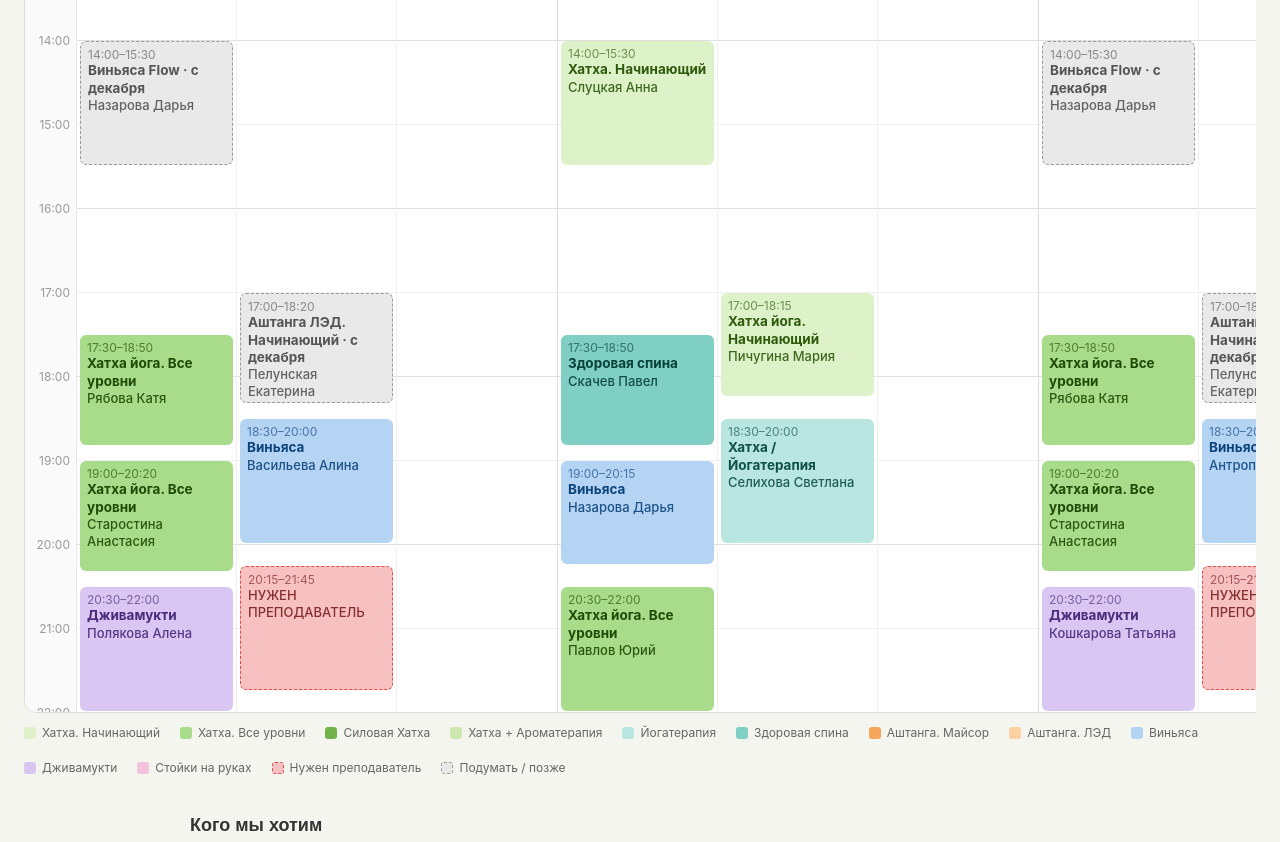
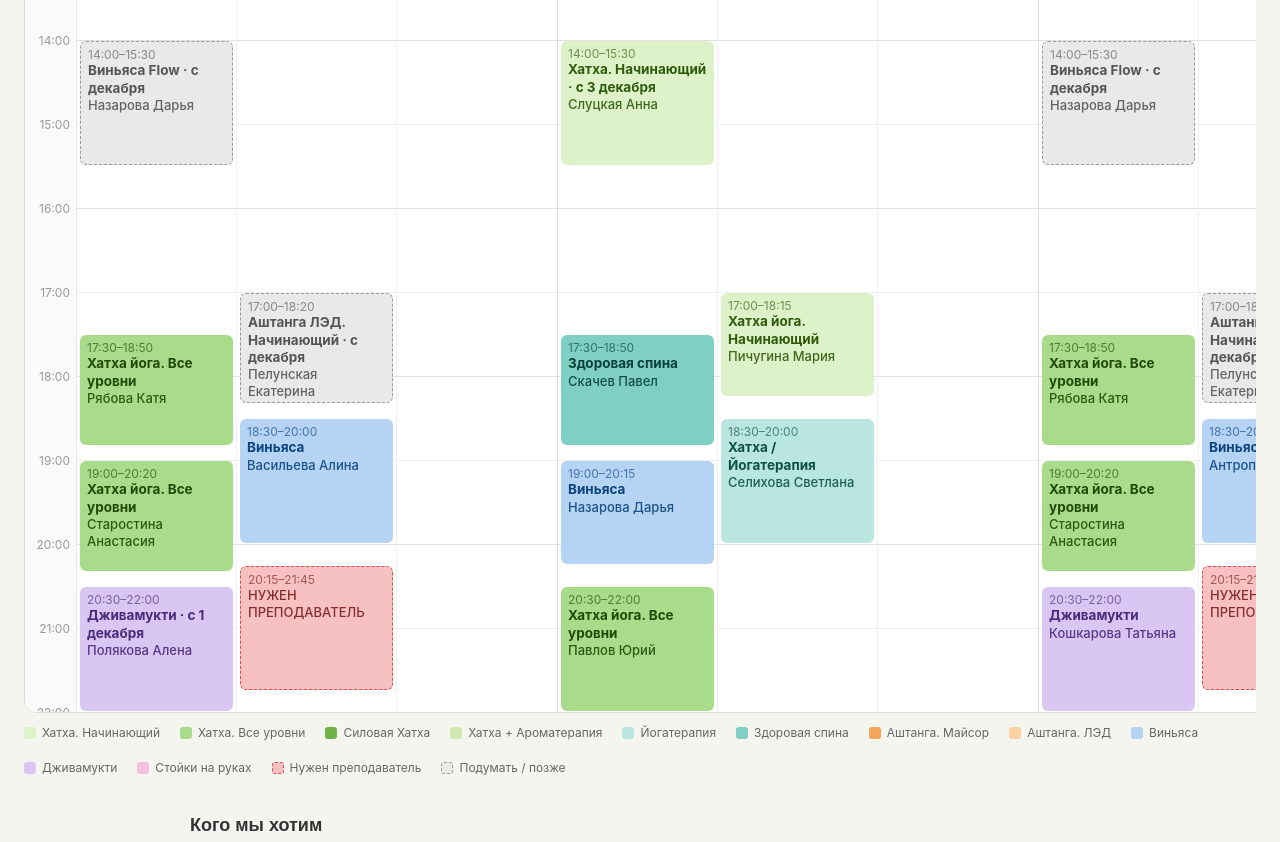
Before and after one commit to maramuhta/pytnitskay, a plain HTML site: page index.html in a window 1280 px wide. Shown: the part 737-1579 px from the top of the page. Drawn offline with Linux system fonts and the light colour scheme.

Commit message:
Слуцкая с 3 декабря, Полякова с 1 декабря
Co-Authored-By: Claude Opus 5.5 <noreply@anthropic.com>

```diff
--- a/index.html
+++ b/index.html
@@ -144,7 +144,7 @@ const sched = {
       {t:'14:00', d:90, n:'Назарова Дарья', c:'Виньяса Flow · с декабря', think:true},
       {t:'17:30', d:80, n:'Рябова Катя', c:'Хатха йога. Все уровни'},
       {t:'19:00', d:80, n:'Старостина Анастасия', c:'Хатха йога. Все уровни'},
-      {t:'20:30', d:90, n:'Полякова Алена', c:'Дживамукти'},
+      {t:'20:30', d:90, n:'Полякова Алена', c:'Дживамукти · с 1 декабря'},
     ],
     mid: [
       {t:'8:30', d:90, n:'Атаманова Елена', c:'Силовая Хатха'},
@@ -159,7 +159,7 @@ const sched = {
     big: [
       {t:'6:30', d:150, n:'Баранов Денис', c:'Аштанга. Майсор'},
       {t:'12:00', d:90, n:'НУЖЕН ПРЕПОДАВАТЕЛЬ', c:'', need:true},
-      {t:'14:00', d:90, n:'Слуцкая Анна', c:'Хатха. Начинающий'},
+      {t:'14:00', d:90, n:'Слуцкая Анна', c:'Хатха. Начинающий · с 3 декабря'},
       {t:'17:30', d:80, n:'Скачев Павел', c:'Здоровая спина'},
       {t:'19:00', d:75, n:'Назарова Дарья', c:'Виньяса'},
       {t:'20:30', d:90, n:'Павлов Юрий', c:'Хатха йога. Все уровни'},
@@ -194,7 +194,7 @@ const sched = {
     big: [
       {t:'6:30', d:150, n:'Баранов Денис', c:'Аштанга. Майсор'},
       {t:'12:00', d:90, n:'НУЖЕН ПРЕПОДАВАТЕЛЬ', c:'', need:true},
-      {t:'14:00', d:90, n:'Слуцкая Анна', c:'Хатха. Начинающий'},
+      {t:'14:00', d:90, n:'Слуцкая Анна', c:'Хатха. Начинающий · с 3 декабря'},
       {t:'17:30', d:80, n:'Скачев Павел', c:'Здоровая спина'},
       {t:'19:00', d:75, n:'Назарова Дарья', c:'Виньяса'},
       {t:'20:30', d:90, n:'Павлов Юрий', c:'Хатха йога. Все уровни'},
@@ -213,7 +213,7 @@ const sched = {
       {t:'12:00', d:90, n:'НУЖЕН ПРЕПОДАВАТЕЛЬ', c:'', need:true, hot:true},
       {t:'17:30', d:80, n:'Рябова Катя', c:'Хатха йога. Все уровни'},
       {t:'19:00', d:80, n:'Старостина Анастасия', c:'Хатха йога. Все уровни'},
-      {t:'20:30', d:90, n:'Полякова Алена', c:'Дживамукти'},
+      {t:'20:30', d:90, n:'Полякова Алена', c:'Дживамукти · с 1 декабря'},
     ],
     mid: [
       {t:'8:30', d:90, n:'Атаманова Елена', c:'Силовая Хатха'},
@@ -231,7 +231,7 @@ const sched = {
       {t:'10:00', d:90, n:'Атаманова Елена', c:'Силовая Хатха'},
       {t:'12:00', d:90, n:'Васильева Алина', c:'Виньяса'},
       {t:'14:00', d:90, n:'Пичугина Мария', c:'Хатха и Ароматерапия'},
-      {t:'16:00', d:90, n:'Полякова Алена', c:'Дживамукти'},
+      {t:'16:00', d:90, n:'Полякова Алена', c:'Дживамукти · с 1 декабря'},
     ],
     mid: [
       {t:'10:30', d:90, n:'Антропова Юлия', c:'Виньяса Флоу'},
```
